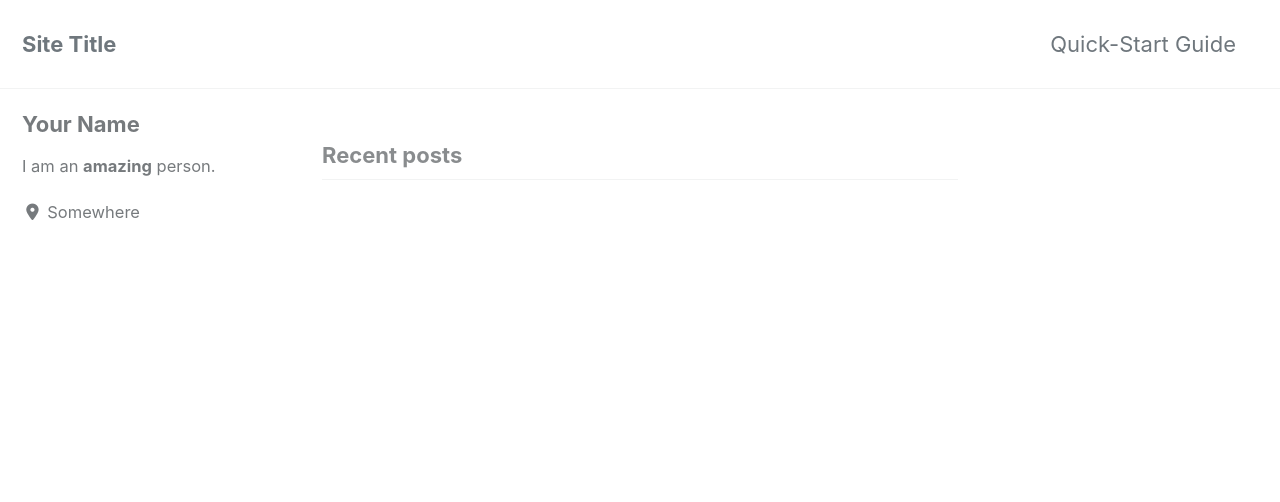
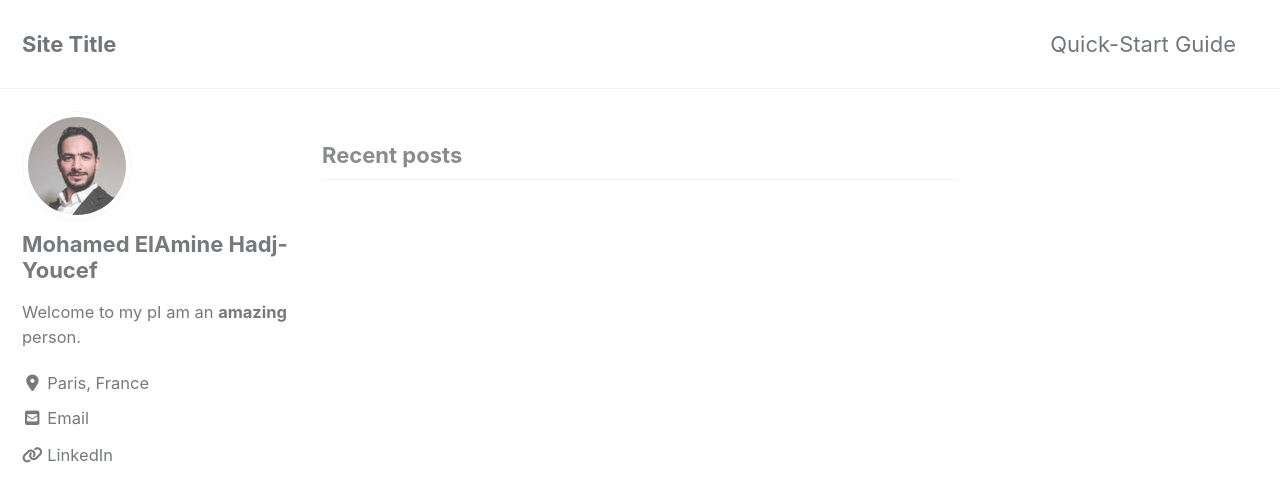
Before and after one commit to amineHY/amine-hadjyoucef.github.io, a Jekyll site: the page built from index.html, in a window 1280 px wide and 900 px high. Shown: the top 502 px of the window. Built offline with Jekyll 4.4.1, drawn with Linux system fonts in a browser that asks for light colours; cached includes are drawn as plain includes; nearby versions of some CDN libraries; the list of posts is cut into pages by our own code.

Commit message:
create folder for images

```diff
--- a/_config.yml
+++ b/_config.yml
@@ -107,18 +107,18 @@ analytics:
 
 # Site Author
 author:
-  name             : "Your Name"
-  avatar           : # path of avatar image, e.g. "/assets/images/bio-photo.jpg"
-  bio              : "I am an **amazing** person."
-  location         : "Somewhere"
+  name             : "Mohamed ElAmine Hadj-Youcef"
+  avatar           : "/assets/images/photo de profile.jpg"
+  bio              : "Welcome to my pI am an **amazing** person."
+  location         : "Paris, France"
   email            :
   links:
     - label: "Email"
       icon: "fas fa-fw fa-envelope-square"
-      # url: mailto:your.name@email.com
-    - label: "Website"
+      url: mailto:hadjyoucef.amine@email.com
+    - label: "LinkedIn"
       icon: "fas fa-fw fa-link"
-      # url: "https://your-website.com"
+      url: "https://linkedin.com/aminehy"
     - label: "Twitter"
       icon: "fab fa-fw fa-twitter-square"
       # url: "https://twitter.com/"
@@ -128,9 +128,9 @@ author:
     - label: "GitHub"
       icon: "fab fa-fw fa-github"
       # url: "https://github.com/"
-    - label: "Instagram"
-      icon: "fab fa-fw fa-instagram"
-      # url: "https://instagram.com/"
+    # - label: "Instagram"
+    #   icon: "fab fa-fw fa-instagram"
+    #   # url: "https://instagram.com/"
 
 # Site Footer
 footer:
@@ -150,9 +150,9 @@ footer:
     - label: "Bitbucket"
       icon: "fab fa-fw fa-bitbucket"
       # url:
-    - label: "Instagram"
-      icon: "fab fa-fw fa-instagram"
-      # url:
+    # - label: "Instagram"
+    #   icon: "fab fa-fw fa-instagram"
+    #   # url:
 
 
 # Reading Files
```
Also changed, not shown: assets/images/photo de profile.jpg (added).
